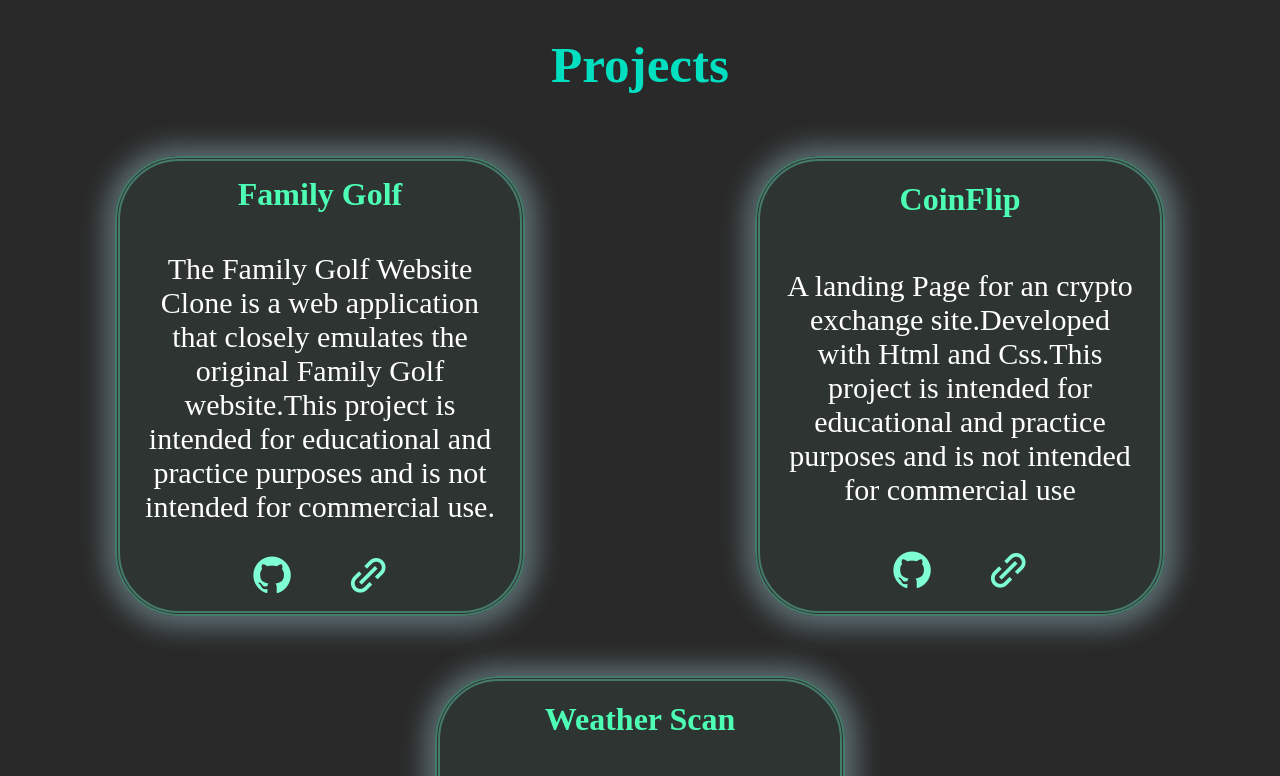
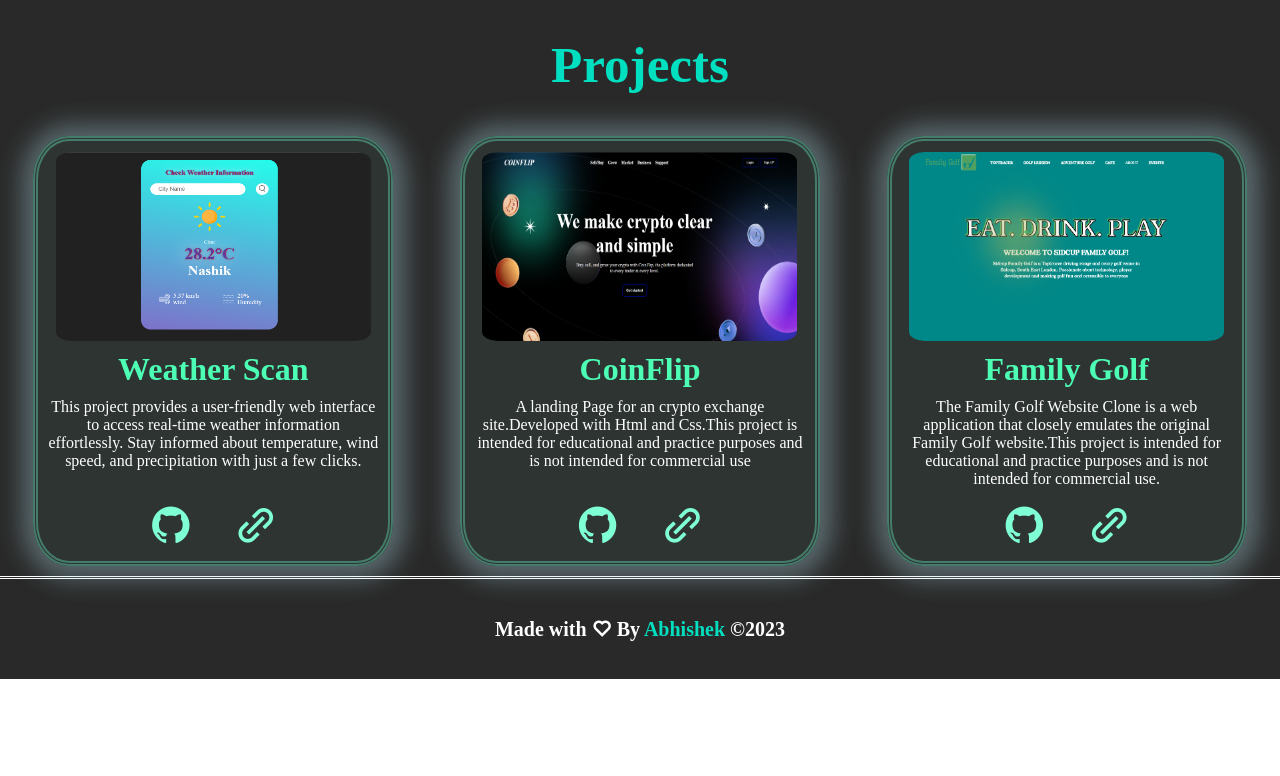
Before and after one commit to abhishek7-s/me, a plain HTML site: page index.html in a window 1280 px wide. Shown: the part 2120-2896 px from the top of the page. After the commit the page ends 2799 px from the top, so only its background shows below. Drawn offline with nearby package versions, Linux system fonts and the light colour scheme.

Commit message:
updated Project cards

```diff
--- a/CSS/style.css
+++ b/CSS/style.css
@@ -527,36 +527,63 @@ nav i{
 .pr1{
     display: flex;
     flex-direction: column;
-    justify-content: space-around;
-    margin: 30px;
-    height: 450px;
-    width: 400px;
+    justify-content: center;
+    align-items: center;
+    margin: 10px;
+    height: 420px;
+    width: 350px;
     border: 5px double rgb(69, 123, 106);
-    border-radius: 5vw ;
+    border-radius: 10% ;
     box-shadow: 1px 1px 25px 12px rgba(173, 216, 230, 0.368);
     transition: 0.35s ease-in-out;
     background-color: rgba(127, 255, 212, 0.050);
 }
 
-
+.prImg{
+    /* background-color: aqua; */
+    display: flex;
+    justify-content: center;
+    align-items: center;
+    height: 50%;
+    width: 100%;
+}
+.prImg img{
+    height: 90%;
+    width: 90%;
+    border-radius: 5%;
+}
+.prInfo{
+    /* background-color:green; */
+    height: 35%;
+    width: 100%;
+}
+.links{
+    display: flex;
+    justify-content: center;
+    align-items: center;
+    /* background-color: brown; */
+    height: 15%;
+    width: 100%;
+}
 
 .pr1:hover{
     box-shadow: 1px 1px 45px 1px rgb(151, 212, 233);
-    height: 460px;
-    width: 410px;
+    /* height: 352px; */
+    /* width: 302px; */
     margin: 10px;
     border: 5px solid  rgba(0,223,192,255);
 }
 
-.pr1 h1{
+.prInfo h1{
     color: rgb(77, 255, 181);
-    padding: 10px 0;
+    /* padding: 10px 0; */
 }
 
-.pr1 p{
-    padding:10px;
-    margin: 10px;
-    font-size: 30px;
+.prInfo p{
+    /* background-color: red; */
+    padding:5px;
+    margin: 5px;
+    font-size: 16px;
 }
 .pr1 a{
     font-size: 30px;
--- a/index.html
+++ b/index.html
@@ -117,42 +117,23 @@
 
         <div class="projectSection" id="projectsection">
             <h1 class="projectH1">Projects</h1>
+
             <div class="project" >
 
                 <div class="pr1">
-                <h1>Family Golf</h1>
-                <p>
-                    The Family Golf Website Clone is a web application that closely emulates the original Family Golf website.This project is intended for educational and practice purposes and is not intended for commercial use.
-                </p>
 
-                <div class="links">
-                    <a href="https://github.com/abhishek7-s/FamilyGolf" target="_blank"> <i class='bx bxl-github'></i> </a>
-
-                    <a href="https://abhishek7-s.github.io/FamilyGolf/" target="_blank"> <i class='bx bx-link-alt' ></i> </a>
+                    <div class="prImg">
+                        <img src="img/weatherApp.png">
                     </div>
 
-            </div>
+                    <div class="prInfo">
 
-            <div class="pr1">
-                <h1>CoinFlip</h1>
-                <p>
-                     A landing Page for an crypto exchange site.Developed with Html and Css.This project is intended for educational and practice purposes and is not intended for commercial use
-                </p>
-
-
-                <div class="links">
-                    <a href="https://github.com/abhishek7-s/Coinflip" target="_blank"> <i class='bx bxl-github'></i> </a>
-
-                    <a href="https://abhishek7-s.github.io/Coinflip/" target="_blank"> <i class='bx bx-link-alt' ></i> </a>
-                </div>
-
-            </div>
-            <div class="pr1">
                         <h1>Weather Scan</h1>
                         <p>
                             This project provides a user-friendly web interface to access real-time weather information effortlessly. Stay informed about temperature, wind speed, and precipitation with just a few clicks.
                         </p>
 
+                    </div>
 
                     <div class="links">
                         <a href="https://github.com/abhishek7-s/weather-scan" target="_blank"> <i class='bx bxl-github'></i> </a>
@@ -162,9 +143,54 @@
 
                 </div>
 
+                <div class="pr1">
 
+                    <div class="prImg">
+                        <img src="img/coinFlip.png">
 
+                    </div>
 
+                    <div class="prInfo">
+
+                        <h1>CoinFlip</h1>
+                        <p>
+                            A landing Page for an crypto exchange site.Developed with Html and Css.This project is intended for educational and practice purposes and is not intended for commercial use
+                    </p>
+
+                    </div>
+
+                    <div class="links">
+                        <a href="https://github.com/abhishek7-s/Coinflip" target="_blank"> <i class='bx bxl-github'></i> </a>
+
+                        <a href="https://abhishek7-s.github.io/Coinflip/" target="_blank"> <i class='bx bx-link-alt' ></i> </a>
+                    </div>
+
+                </div>
+
+                <div class="pr1">
+
+                    <div class="prImg">
+                        <img src="img/familyGolf.png">
+
+                    </div>
+
+                    <div class="prInfo">
+
+                        <h1>Family Golf</h1>
+
+                        <p>
+                            The Family Golf Website Clone is a web application that closely emulates the original Family Golf website.This project is intended for educational and practice purposes and is not intended for commercial use.
+                        </p>
+
+                    </div>
+
+                    <div class="links">
+                        <a href="https://github.com/abhishek7-s/FamilyGolf" target="_blank"> <i class='bx bxl-github'></i> </a>
+
+                        <a href="https://abhishek7-s.github.io/FamilyGolf/" target="_blank"> <i class='bx bx-link-alt' ></i> </a>
+                    </div>
+
+                </div>
 
             </div>
         </div>
```
Also changed, not shown: img/coinFlip.png (added), img/familyGolf.png (added), img/weatherApp.png (added). Lines whose indentation alone changed are shown as unchanged.
